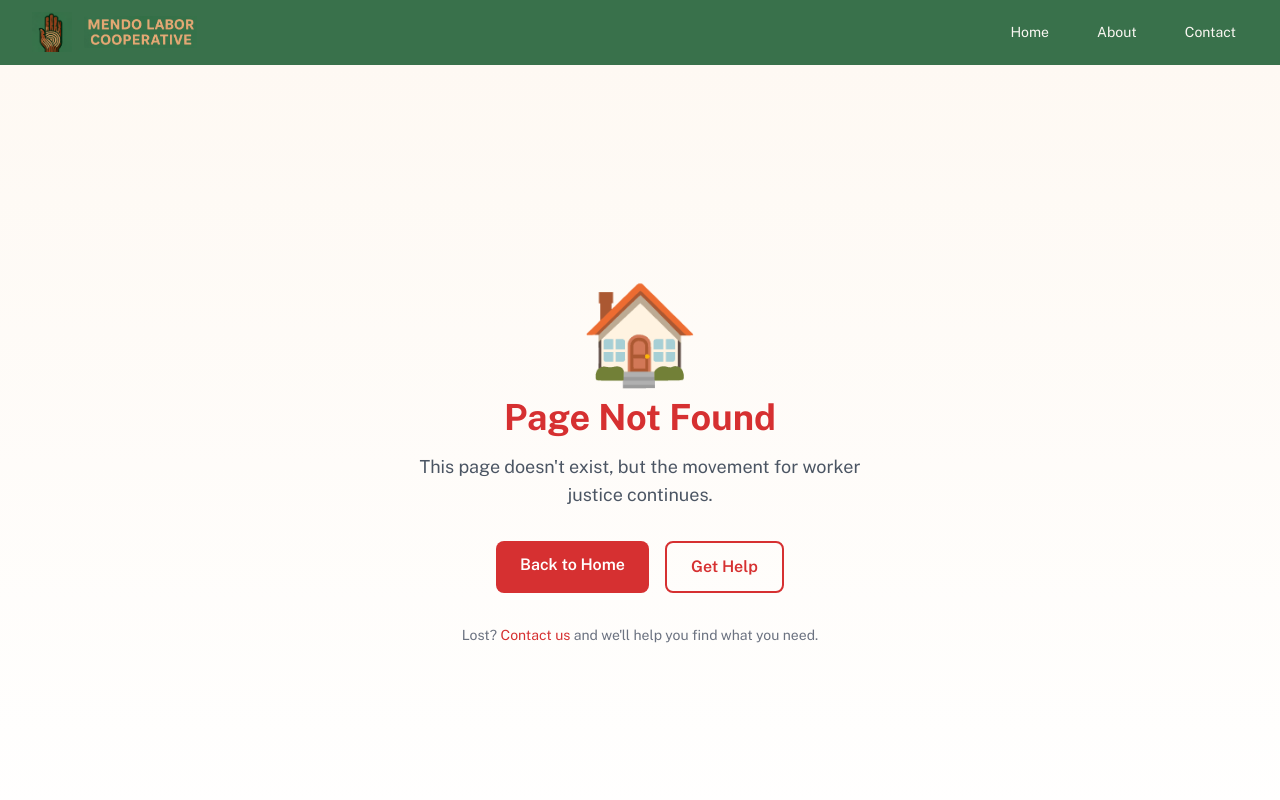
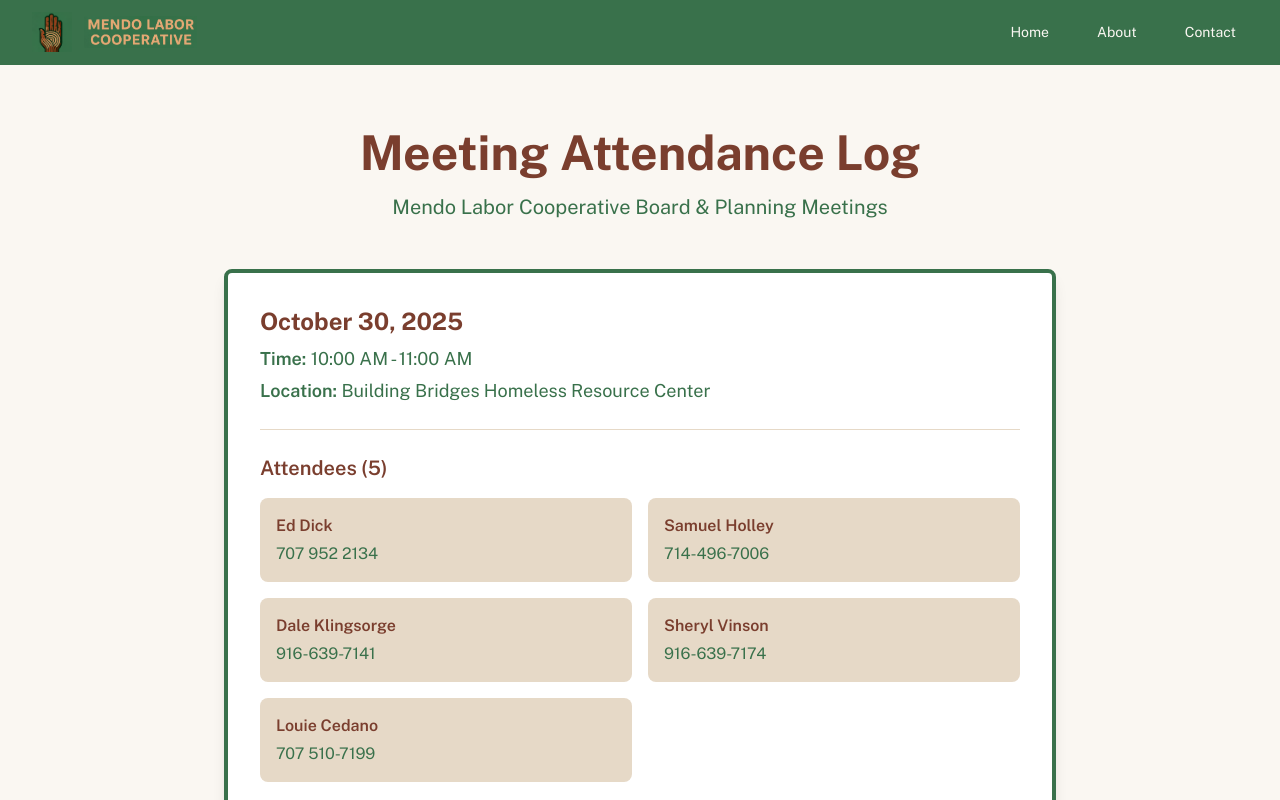
Before and after one commit to samuelmholley1/mendolaborcoop.ukiahumc.org, a Next.js app: page /meeting-log in a window 1280 px wide. Before the commit this address had no page. Shown: the top 800 px of the page. Built offline with nearby package versions, Linux system fonts and the light colour scheme.

Commit message:
Add meeting attendance log page with October 30 and October 16 meeting records

```diff
--- /dev/null
+++ b/pages/meeting-log.tsx
@@ -0,0 +1,108 @@
+import React from 'react';
+import Layout from '../components/Layout';
+import Head from 'next/head';
+
+const MeetingLogPage: React.FC = () => {
+  const meetings = [
+    {
+      date: 'October 30, 2025',
+      time: '10:00 AM - 11:00 AM',
+      location: 'Building Bridges Homeless Resource Center',
+      attendees: [
+        { name: 'Ed Dick', phone: '707 952 2134' },
+        { name: 'Samuel Holley', phone: '714-496-7006' },
+        { name: 'Dale Klingsorge', phone: '916-639-7141' },
+        { name: 'Sheryl Vinson', phone: '916-639-7174' },
+        { name: 'Louie Cedano', phone: '707 510-7199' }
+      ]
+    },
+    {
+      date: 'October 16, 2025',
+      time: '10:00 AM - 11:00 AM',
+      location: 'Building Bridges Homeless Resource Center',
+      attendees: [
+        { name: 'Ed Dick', phone: '707 952 2134' },
+        { name: 'Samuel Holley', phone: '714-496-7006' },
+        { name: 'Dale Klingsorge', phone: '916-639-7141' },
+        { name: 'Sheryl Vinson', phone: '916-639-7174' },
+        { name: 'Louie Cedano', phone: '707 510-7199' },
+        { name: 'Braven', phone: '559 880 0960' }
+      ]
+    }
+  ];
+
+  return (
+    <Layout
+      title="Meeting Attendance Log - Mendo Labor Cooperative"
+      description="Meeting attendance records for Mendo Labor Cooperative board and planning meetings."
+    >
+      <Head>
+        <link rel="preconnect" href="https://fonts.googleapis.com" />
+        <link rel="preconnect" href="https://fonts.gstatic.com" crossOrigin="anonymous" />
+        <link href="https://fonts.googleapis.com/css2?family=Public+Sans:wght@400;600;700&family=Source+Sans+3:wght@400;600&display=swap" rel="stylesheet" />
+      </Head>
+
+      <div className="min-h-screen bg-cream">
+        <div className="max-w-4xl mx-auto px-4 sm:px-6 lg:px-8 py-16">
+          <div className="text-center mb-12">
+            <h1 className="text-4xl md:text-5xl font-headline font-bold text-redwood mb-4">
+              Meeting Attendance Log
+            </h1>
+            <p className="text-xl font-body text-moss">
+              Mendo Labor Cooperative Board & Planning Meetings
+            </p>
+          </div>
+
+          <div className="space-y-8">
+            {meetings.map((meeting, index) => (
+              <div key={index} className="bg-white rounded-lg shadow-lg border-4 border-moss p-8">
+                <div className="border-b border-sand pb-6 mb-6">
+                  <h2 className="text-2xl font-headline font-bold text-redwood mb-2">
+                    {meeting.date}
+                  </h2>
+                  <p className="text-lg font-body text-moss mb-1">
+                    <span className="font-semibold">Time:</span> {meeting.time}
+                  </p>
+                  <p className="text-lg font-body text-moss">
+                    <span className="font-semibold">Location:</span> {meeting.location}
+                  </p>
+                </div>
+
+                <div>
+                  <h3 className="text-xl font-headline font-semibold text-redwood mb-4">
+                    Attendees ({meeting.attendees.length})
+                  </h3>
+                  <div className="grid grid-cols-1 md:grid-cols-2 gap-4">
+                    {meeting.attendees.map((attendee, attendeeIndex) => (
+                      <div key={attendeeIndex} className="bg-sand rounded-lg p-4">
+                        <div className="font-headline font-semibold text-redwood">
+                          {attendee.name}
+                        </div>
+                        <div className="font-body text-moss mt-1">
+                          {attendee.phone}
+                        </div>
+                      </div>
+                    ))}
+                  </div>
+                </div>
+              </div>
+            ))}
+          </div>
+
+          <div className="mt-12 text-center">
+            <div className="bg-moss text-cream rounded-lg p-6">
+              <h3 className="text-xl font-headline font-semibold mb-2">
+                Meeting Coordinator
+              </h3>
+              <p className="font-body">
+                Sheryl Vinson • (916) 639-7174
+              </p>
+            </div>
+          </div>
+        </div>
+      </div>
+    </Layout>
+  );
+};
+
+export default MeetingLogPage;
```
